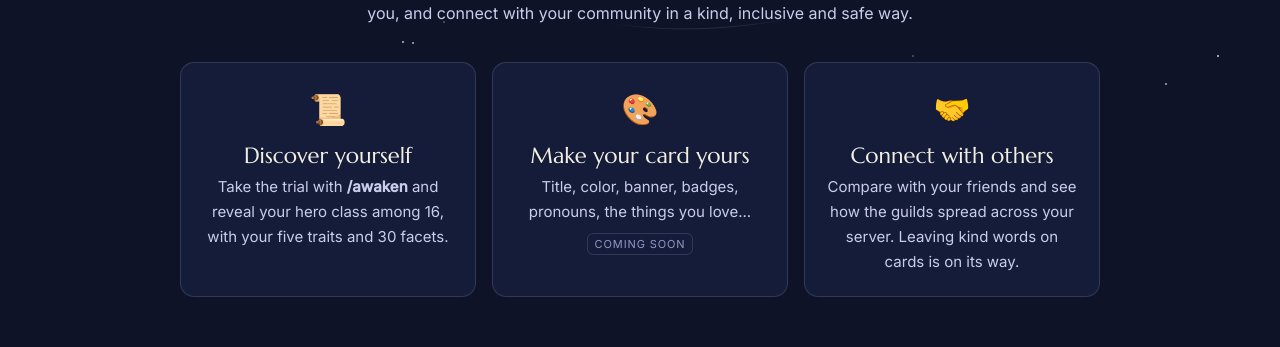
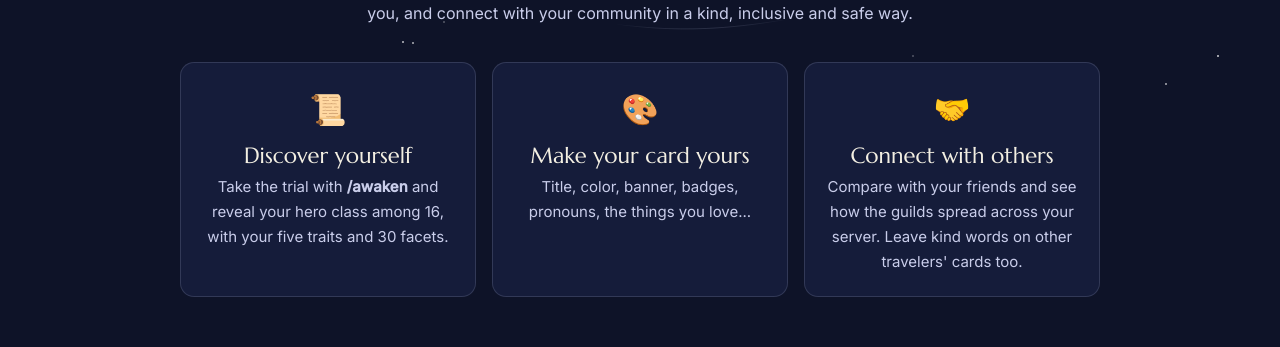
Before and after one commit to Zenckoo/Auracle, a plain HTML site: page site/index.html in a window 1280 px wide. Shown: the part 697-1044 px from the top of the page. Drawn offline with Linux system fonts and the light colour scheme.

Commit message:
Site: home and Codex describe card customization as part of Auracle
Co-Authored-By: Claude Opus 5.5 <noreply@anthropic.com>
Claude-Session: https://claude.ai/code/session_01DBjamHiLibpGStaRoi6UFv

```diff
--- a/site/index.html
+++ b/site/index.html
@@ -140,8 +140,8 @@
       <p class="lead">Auracle is a social companion for Discord. It starts with a personality trial based on the Big Five, then lets you build a profile card that truly feels like you, and connect with your community in a kind, inclusive and safe way.</p>
       <div class="steps">
         <div class="step"><div class="icon">📜</div><h3>Discover yourself</h3><p>Take the trial with <b>/awaken</b> and reveal your hero class among 16, with your five traits and 30 facets.</p></div>
-        <div class="step"><div class="icon">🎨</div><h3>Make your card yours</h3><p>Title, color, banner, badges, pronouns, the things you love...</p><span class="soon-tag">coming soon</span></div>
-        <div class="step"><div class="icon">🤝</div><h3>Connect with others</h3><p>Compare with your friends and see how the guilds spread across your server. Leaving kind words on cards is on its way.</p></div>
+        <div class="step"><div class="icon">🎨</div><h3>Make your card yours</h3><p>Title, color, banner, badges, pronouns, the things you love...</p></div>
+        <div class="step"><div class="icon">🤝</div><h3>Connect with others</h3><p>Compare with your friends and see how the guilds spread across your server. Leave kind words on other travelers' cards too.</p></div>
       </div>
     </div>
   </section>
```
